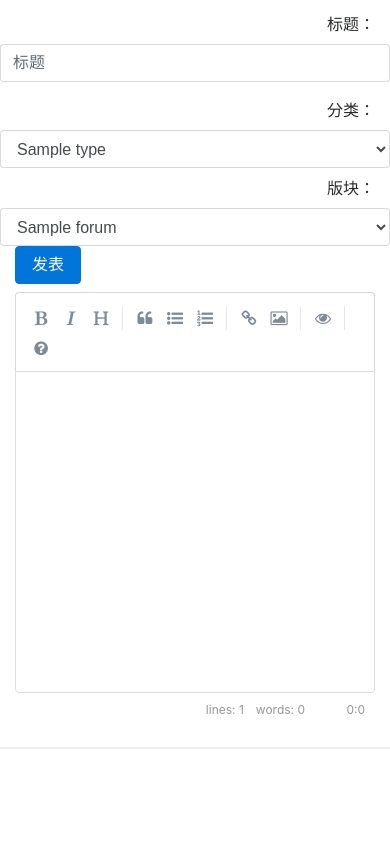
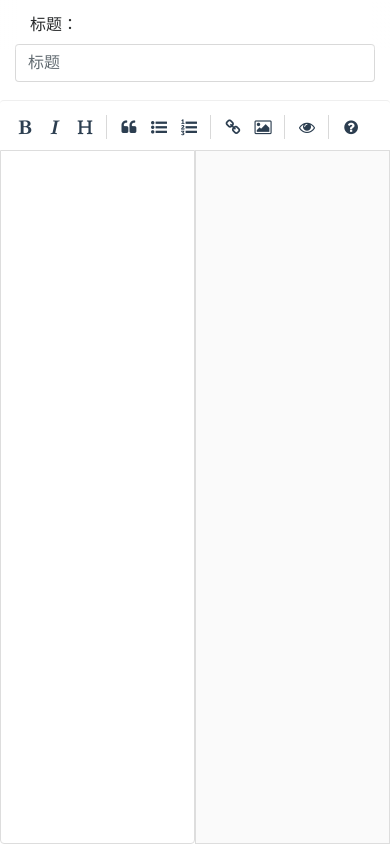
Before and after one commit to icarusliu/codelife, a Spring app: template codelife-service/src/main/resources/templates/articleManager/newArticle.html in a window 390 px wide. Run offline with Thymeleaf, Linux system fonts and the light colour scheme; the template is opened without the code that fills it: most values are stand-ins (such as "Sample title", 1, 10 or a date in 2020); data that the repository does not hold is empty; database files in the repository are not loaded.

Commit message:
新增文章界面优化

```diff
--- a/codelife-service/src/main/resources/templates/articleManager/newArticle.html
+++ b/codelife-service/src/main/resources/templates/articleManager/newArticle.html
@@ -12,8 +12,10 @@
 
     <script src="/js/simpleMDE/simplemde.min.js"></script>
     <script th:src="@{/js/jquery-3.3.1.min.js}"></script>
-    <!--<script src="/js/markdown/markdown.js"></script>-->
     <script src="/js/showdown/showdown.min.js"></script>
+    <script src="/js/highlight/highlight.pack.js"></script>
+
+    <link rel="stylesheet" th:href="@{/js/highlight/styles/github.css}" crossorigin="anonymous">
 
     <link rel="stylesheet" th:href="@{/js/bootstrap-4.0.0-alpha.6-dist/css/bootstrap.min.css}" crossorigin="anonymous">
 
@@ -26,11 +28,13 @@
 
         $(function(){
             var editor = new SimpleMDE({
-                element: $("#editor")[0]
+                element: $("#editor")[0],
+                 renderingConfig: {
+                    codeSyntaxHighlighting: true
+                }
             });
-            editor.codemirror.on("change", function(){
-                $("#htmlContent").html(converter.makeHtml(editor.value()));
-            });
+
+            editor.toggleSideBySide();
 
             //如果是编辑某个文章，则设置标题、分类等
             if (undefined != article) {
@@ -73,20 +77,33 @@
             border: 1px solid #eee;
             margin-top: 20px;
         }
+
+        .fullscreen {
+            top: 100px!important;
+        }
+
+        .editor-toolbar {
+            border-top: 1px solid #efefef!important;
+        }
+
+        .CodeMirror-fullscreen,.editor-preview-side {
+            top: 150px!important;
+        }
     </style>
 </head>
 <body>
-    <form class="container-fluid" id="form">
+<div  class="container-fluid" id="container">
+    <form id="form" class="container-fluid">
         <input type="text" id="formSubmitUrl" th:value="@{/article/manager/save}" hidden/>
         <div class="row mt-1">
-            <label class="col-sm-1 text-right mt-2">标题：</label>
+            <label class="col-sm-1 text-left mt-2">标题：</label>
             <input type="text" size="50"
                    name="title" id="title"
                    class="col-sm-5 form-control mb-2" placeholder="标题" required/>
         </div>
 
         <div class="row mb-2">
-            <label class="col-sm-1 text-right mt-2">分类：</label>
+            <label class="col-sm-1 text-left mt-2">分类：</label>
             <select name="type" class="col-sm-2 form-control" id="type">
                 <option th:value="${type.id}"  th:each="type: ${types}" th:text="${type.name}"></option>
             </select>
@@ -94,23 +111,12 @@
             <select name="forumId" class="col-sm-2 form-control" id="forum" required th:if="${null == article}">
                 <option th:value="${forum.id}"  th:each="forum: ${forums}" th:text="${forum.name}"></option>
             </select>
-            <!--<label class="col-sm-1 text-right mt-2" th:if="${null == article}">专题：</label>-->
-            <!--<select name="topic" id="topic"-->
-                    <!--class="col-sm-2 form-control"  th:if="${null == article}">-->
-                <!--&lt;!&ndash;编辑文章时，不能修改发表的专题&ndash;&gt;-->
-                <!--<option value="0">不发表到专题</option>-->
-                <!--<option th:each="topic: ${myTopics}" th:value="${topic.id}" th:text="${topic.title}"></option>-->
-            <!--</select>-->
             <div class="col-sm-1">
                 <button type="submit" class="btn btn-primary">发表</button>
             </div>
         </div>
-        <div class="row">
-            <div class="col-sm-6">
-                <textarea id="editor" rows="40" cols="200" th:text="${article} ? ${article.content} : ''"></textarea>
-            </div>
-            <div id="htmlContent" class="col-sm-6"></div>
-        </div>
     </form>
+    <textarea class="row" id="editor" rows="40" cols="200" th:text="${article} ? ${article.content} : ''"></textarea>
+</div>
 </body>
 </html>
```
